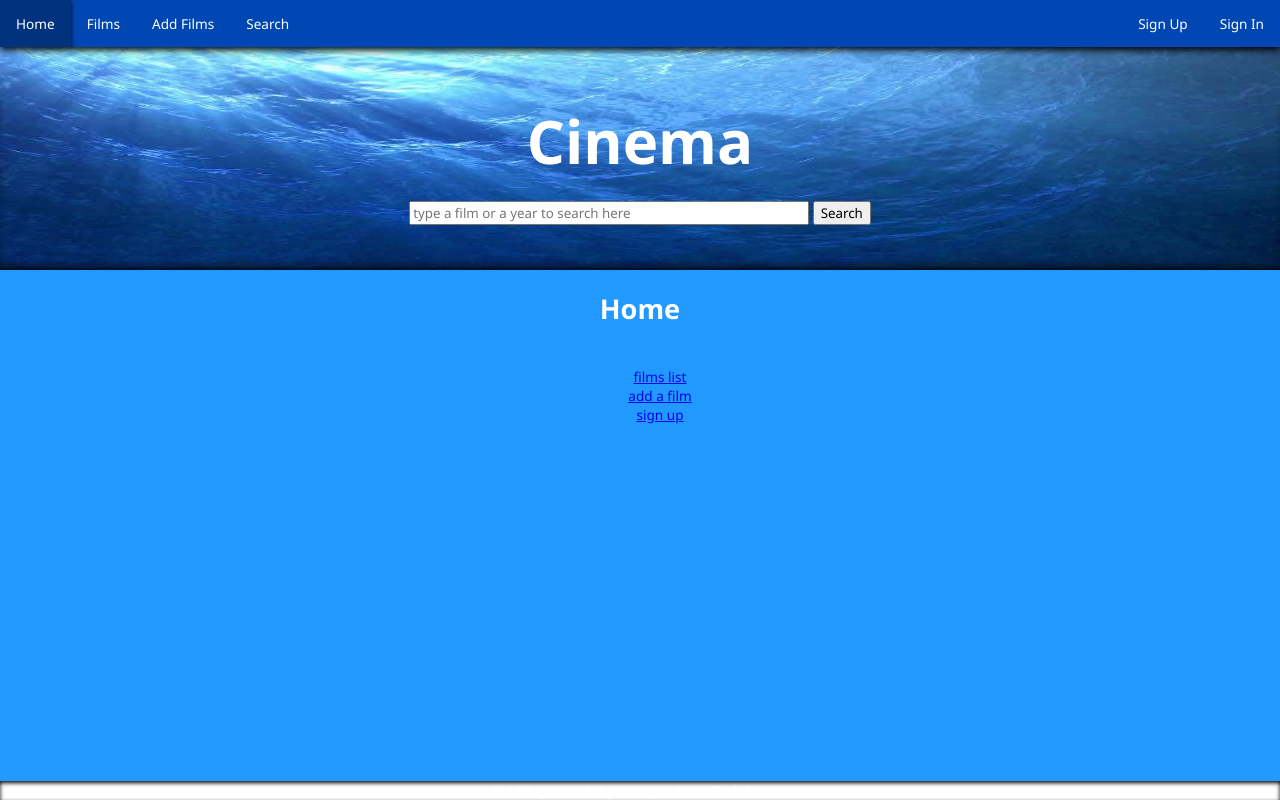
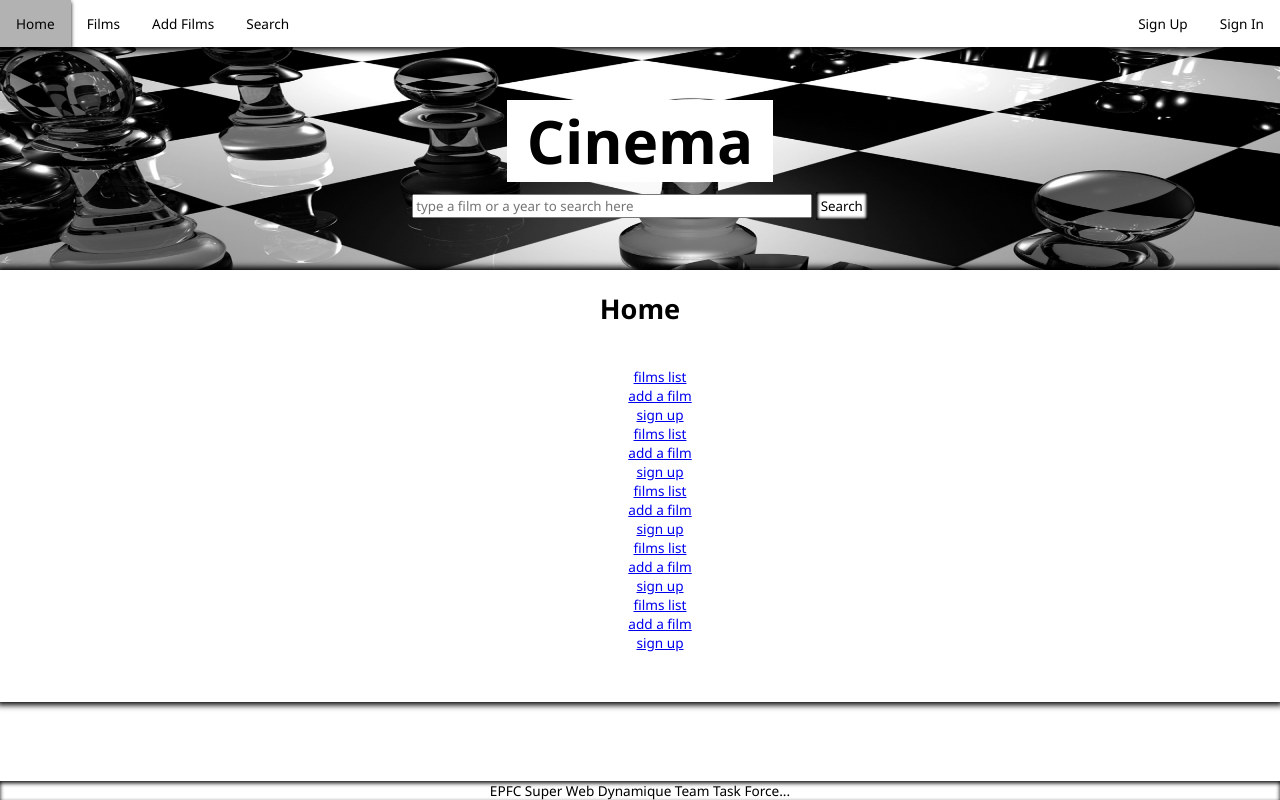
Before and after one commit to testEpfc/cinema, a PHP site: page / in a window 1280 px wide. Run offline with PHP 8.4, Linux system fonts and the light colour scheme.

Commit message:
whole theme changed poster added to input

```diff
--- a/css/cinema.css
+++ b/css/cinema.css
@@ -24,9 +24,12 @@ body {
     background-color: rgb(180,180,220);
     background-color: rgb(0, 204, 255);
     background-color: rgba(0, 138, 255, 0.87);
+    background-color: white;
+    background-color: rgba(255,255,255,1);
     color: rgb(0,0,200);
     color: rgb(0, 71, 179);
     color: white;
+    color: black;
     /*font-size: 50%;*/
     font-size: 85%;
     /*height: 100%;*/
@@ -56,6 +59,7 @@ header, footer {
 }*/
 .banner {
     /*margin-top: 50px;*/
+    margin: auto;
     margin-top: 100px;
     /*height:220px;*/
     height:170px;
@@ -63,21 +67,53 @@ header, footer {
     /*box-shadow: 0px -3px 5px -2px black inset;*/
     /*box-shadow: 0px -6px 10px -2px black inset;*/
     box-shadow: 0px -7px 10px -5px black inset;
+    position: fixed;
+    top:0;
+    z-index: -5;
+    width:100%;
+}
+.bannerPlaceHolder {
+    /*margin-top: 50px;*/
+    margin-top: 100px;
+    /*height:220px;*/
+    height:170px;
+    width:100%;
 }
 .banner img {
     /*height:350px;*/
     /*position: static;*/
     position: absolute;
+    position: fixed;
     /*position: relative;*/
     top: 0;
     left: 0;
-    z-index: -1;
+    /*left: 25%;*/
+    z-index: -100;
     /*height:250px;*/
     height:320px;
     height:270px;
     width:100%;
+    /*width:50%;*/
+    /*max-width:50%;*/
+    /*margin: auto;*/
     /*width:10000px;*/
     /*box-shadow: 0px 4px 4px -1px black inset;*/
+    /*display:none;*/
+}
+.bannerImagePlaceHolder {
+    position: absolute;
+    /*position: relative;*/
+    top: 0;
+    left: 0;
+    /*left: 25%;*/
+    z-index: -1;
+    /*z-index: 10;*/
+    /*height:250px;*/
+    height:320px;
+    height:270px;
+    width:100%;
+    background-color: rgba(0,0,0,0);
+    /*background-color: rgba(0,0,0,1);*/
 }
 /*@media (min-width: 400px){
     position: absolute;
@@ -95,11 +131,17 @@ header, footer {
 }
 main {
     margin: auto;
-    margin-top: 20px;
+    /*margin-top: 20px;*/
+    padding-top: 20px;
     /*padding-top: 50px;*/
     padding-bottom: 50px;
     text-align: center;
+    background-color: rgba(255,255,255,1);
+    background-color: white;
+    box-shadow: 0 0 6px 3px black;
 }
+/*main < {
+}*/
 footer {
     margin-bottom: 0px;
     padding-bottom: 0px;
@@ -115,15 +157,20 @@ table {
     margin: auto;
     /*text-align: center;*/
 }
-.responsiveTable {
+.responsiveTable, .resultList, .navbar, .gridTable {
+    color: white;
+    color: black;
+    background-color: rgb(0, 71, 179);
+    background-color: white;
+}
+.navbar li a {
+    color: black;
+}
+/*.resultList {
     color: white;
     background-color: rgb(0, 71, 179);
-}
-.resultList {
-    color: white;
-    background-color: rgb(0, 71, 179);
-}
-table.resultList, .navbar.miniNavbar, table.responsiveTable {
+}*/
+table.resultList, .navbar.miniNavbar, table.responsiveTable, .gridTable {
         /*max-width: 800px;*/
         width: 95%;
         /*width: 400px;*/
@@ -131,7 +178,8 @@ table.resultList, .navbar.miniNavbar, table.responsiveTable {
         /*box-shadow: 0px 2px 4px black;*/
 }
 @media (min-width: 850px){
-    table.resultList, .navbar.miniNavbar, table.responsiveTable {
+    table.resultList, .navbar.miniNavbar, table.responsiveTable, .gridTable {
+    /*table.resultList, .navbar.miniNavbar, table.responsiveTable {*/
         /*max-width: 800px;*/
         width: 800px;
         /*width: 400px;*/
@@ -176,9 +224,11 @@ table.resultList, .navbar.miniNavbar, table.responsiveTable {
     text-align: center;
 /*    position : fixed;
     top: 52px;*/
+    box-shadow: 0 0 6px 3px black;
 }
 .masterH1 {
     color: white;
+    color: black;
     /*size: 1em;*/
     font-size: 2em;
     font-size: 20px;
@@ -188,7 +238,38 @@ table.resultList, .navbar.miniNavbar, table.responsiveTable {
     /*font-size: 100px;*/
     /*size: 3em;*/
     /*size: 4em;*/
+    /*background-color: rgba(0,0,0,0.7);*/
+    /*background-color: rgba(0,0,0,1);*/
+    background-color: black;
+    background-color: white;
+    margin: auto;
+    margin-bottom: 10px;
+    /*width: 100px;*/
+    display: inline-block;
+    padding: 0 20px 0 20px;
 }
 main h1:first-of-type {
     margin-bottom: 40px;
 }
+input[type=submit], a button {
+    /*text-decoration: none;*/
+    border: none;
+    color: black;
+    background-color: white;
+    box-shadow:  0px 0px 3px 2px rgba(0,0,0,1) inset;
+    padding: 5px;
+}
+input[type=submit]:hover, a button:hover {
+/*    background-color: rgba(0,0,0,0.5);
+    background-color: rgba(0,0,0,0.5);
+    background-color: rgba(255,255,255,0.2);*/
+    box-shadow:  none;
+    box-shadow:  0px 0px 3px 2px rgba(0,0,0,1);
+}
+/*.sideBars, .bottomBar {
+    max-width: 1000px;
+    max-width: 1000px;
+    min-height: 50px;
+    background-color: white;
+    margin: auto;
+}*/
--- a/css/gridTable.css
+++ b/css/gridTable.css
@@ -3,11 +3,12 @@
     list-style: none;
 }*/
 .gridTable {
-    max-width: 800px;
+    /*max-width: 800px;*/
     margin: auto;
     overflow: hidden;
     font-size: 70%;
-    background-color: rgb(0, 71, 179);
+    /*background-color: rgb(0, 71, 179);*/
+    box-shadow: 0 0 8px 3px rgba(0,0,0,1) inset;
     padding-top: 20px;
 }
 .gridTableContainerExt {
@@ -34,6 +35,8 @@
    width:150px;
    height: 200px;
    box-shadow: 0 0 8px 2px rgba(0,0,0,0.6);
+   box-shadow: 0 0 8px 4px rgba(0,0,0,0.8);
+   box-shadow: 0 0 8px 3px rgba(0,0,0,1);
    /*box-shadow: 0 0 5px 2px white;*/
 }
 .gridTableContainer .compacteur {
@@ -44,9 +47,9 @@
    padding: 10px;
    padding: 5px;
    width:130px;
-   width:140px;
+   width:150px;
    height: 180px;
-   height: 190px;
+   height: 200px;
    overflow: hidden;
    text-align: center;
    color: rgba(0,0,0,0);
--- a/css/navigationBar.css
+++ b/css/navigationBar.css
@@ -7,7 +7,7 @@ ul.navbar  {
     /*overflowhidden fixes bugs for no reason....*/
     overflow: hidden;
     /*background-color: #333;*/
-    background-color: rgb(0, 71, 179);
+    /*background-color: rgb(0, 71, 179);*/
     /*box-shadow: 0px 2px 4px black;*/
     box-shadow: 0px 3px 7px black;
 }
@@ -29,7 +29,7 @@ ul.navbar  {
 
 .navbar li a {
     display: block;
-    color: white;
+    /*color: white;*/
     text-align: center;
     padding: 14px 16px;
     text-decoration: none;
@@ -39,6 +39,7 @@ ul.navbar  {
     /*background-color: #111;*/
     background-color: rgba(0,0,0,0.3);
     box-shadow: 0px 2px 4px black;
+    /*box-shadow:  0px 0px 3px 2px rgba(0,0,0,1);*/
 }
 
 .navbar .active {
--- a/css/responsiveTable.css
+++ b/css/responsiveTable.css
@@ -12,7 +12,7 @@ and open the template in the editor.
     padding : 5px;
 }
 .responsiveTable th, .responsiveTable td {
-    border: 0px solid black;
+    /*border: 0px solid black;*/
 }
 .responsiveTable td {
     display:block;
@@ -35,7 +35,7 @@ and open the template in the editor.
     /*background-color: #225522;*/
 }
 .responsiveTable tr {
-    border: 1px solid black;
+    /*border: 1px solid black;*/
 }
 @media screen and (min-width: 800px) {
     .responsiveTable {
@@ -44,7 +44,7 @@ and open the template in the editor.
 }
 @media screen and (min-width: 480px) {
     .responsiveTable th, .responsiveTable td {
-        border: 1px solid black;
+        /*border: 1px solid black;*/
     }
     .responsiveTable td {
         display:table-cell;
@@ -57,7 +57,7 @@ and open the template in the editor.
         /*color:yellow;*/
     }
     .responsiveTable tr {
-        border: solid black 1px;
+        /*border: solid black 1px;*/
     }
     .responsiveTable {
         /*width: 80%;*/
@@ -66,10 +66,16 @@ and open the template in the editor.
     }
 
 
-    .responsiveTable tr:nth-child(odd){
+/*    .responsiveTable tr:nth-child(odd){
         box-shadow:  0px 0px 6px 1px rgba(0,0,0,0.7);
     }
     .responsiveTable tr:nth-child(even){
         box-shadow:  0px 0px 6px 1px rgba(0,0,0,0.7) inset;
+    }    */
+}
+    .responsiveTable tr:nth-child(even){
+        box-shadow:  0px 0px 6px 1px rgba(0,0,0,0.7);
     }
-}
+    .responsiveTable tr:nth-child(odd){
+        box-shadow:  0px 0px 6px 1px rgba(0,0,0,0.7) inset;
+    }
--- a/css/resultList.css
+++ b/css/resultList.css
@@ -56,10 +56,12 @@ and open the template in the editor.
     /*box-shadow:  0px 6px 2px 4px black;*/
     /*box-shadow:  0px 6px 9px 4px rgba(0,0,0,0.7);*/
 }
-.resultList tr:nth-child(odd){
+/*.resultList tr:nth-child(odd){*/
+.resultList tr:nth-child(even){
     box-shadow:  0px 0px 9px 4px rgba(0,0,0,0.7);
 }
-.resultList tr:nth-child(even){
+/*.resultList tr:nth-child(even){*/
+.resultList tr:nth-child(odd){
     box-shadow:  0px 0px 9px 4px rgba(0,0,0,0.7) inset;
 }
 .resultList {
--- a/header.php
+++ b/header.php
@@ -1,5 +1,7 @@
 <?php
 $srcImage = "ressources/1.jpg ";
+$srcImage = "ressources/chess_board_glass_black_white_surface_15259_2560x1024.jpg ";
+
 $links = array('index.php','signin.php','signup.php','films.php','form.php');
 $activeMark = '" class="active';
 $linksSize = count($links);
@@ -16,8 +18,11 @@ $j=0;
 ?>
 <header>
 
+    <div class="bannerPlaceHolder">
     <div class="banner">
+        <div class="bannerImagePlaceHolder">
             <img src="<?php echo $srcImage; ?>">
+        </div>
         <div class="overlapper">
         <h1 class="masterH1"> Cinema </h1>
         <br>
@@ -36,6 +41,7 @@ $j=0;
         </form>
         </div>
     </div>
+    </div>
 
     <ul class="navbar">
         <li><a href="<?php echo $links[$j++] ?>"> Home </a></li>
--- a/index.php
+++ b/index.php
@@ -58,6 +58,46 @@ and open the template in the editor.
             <li>
                 <a href="signup.php"> sign up </a>
             </li>
+            <li>
+                <!--<button><a href="films.php"> films list </a></button>-->
+               <a href="films.php"> films list </a>
+            </li>
+            <li>
+                <a href="form.php"> add a film </a>
+            </li>
+            <li>
+                <a href="signup.php"> sign up </a>
+            </li>
+            <li>
+                <!--<button><a href="films.php"> films list </a></button>-->
+               <a href="films.php"> films list </a>
+            </li>
+            <li>
+                <a href="form.php"> add a film </a>
+            </li>
+            <li>
+                <a href="signup.php"> sign up </a>
+            </li>
+            <li>
+                <!--<button><a href="films.php"> films list </a></button>-->
+               <a href="films.php"> films list </a>
+            </li>
+            <li>
+                <a href="form.php"> add a film </a>
+            </li>
+            <li>
+                <a href="signup.php"> sign up </a>
+            </li>
+            <li>
+                <!--<button><a href="films.php"> films list </a></button>-->
+               <a href="films.php"> films list </a>
+            </li>
+            <li>
+                <a href="form.php"> add a film </a>
+            </li>
+            <li>
+                <a href="signup.php"> sign up </a>
+            </li>
         </ul>
 
 
--- a/signIn.php
+++ b/signIn.php
@@ -61,7 +61,7 @@ if(isset($_REQUEST['username']) && isset($_REQUEST['password']) && !empty($_REQU
                         Username:
                     </td>
                     <td>
-                        <input type="text" name="username" placeholder="username" value="">
+                        <input type="text" name="username" placeholder="username" value="" required>
                     </td>
                 </tr>
                 <tr>
@@ -69,7 +69,7 @@ if(isset($_REQUEST['username']) && isset($_REQUEST['password']) && !empty($_REQU
                         Password:
                     </td>
                     <td>
-                        <input type="password" name="password" placeholder="********" value="">
+                        <input type="password" name="password" placeholder="********" value="" required>
                     </td>
                 </tr>
                 <tr>
--- a/signup.php
+++ b/signup.php
@@ -50,7 +50,7 @@ $porteMysql->query("INSERT INTO `$DBName`.`$logTableName` (`id`, `nickname`, `pa
                         Username:
                     </td>
                     <td>
-                        <input type="text" name="username" placeholder="username">
+                        <input type="text" name="username" placeholder="username" required>
                     </td>
                 </tr>
                 <tr>
@@ -58,7 +58,7 @@ $porteMysql->query("INSERT INTO `$DBName`.`$logTableName` (`id`, `nickname`, `pa
                         Password:
                     </td>
                     <td>
-                        <input type="password" name="password" placeholder="********">
+                        <input type="password" name="password" placeholder="********" required>
                     </td>
                 </tr>
                 <tr>
@@ -66,7 +66,7 @@ $porteMysql->query("INSERT INTO `$DBName`.`$logTableName` (`id`, `nickname`, `pa
                         Email:
                     </td>
                     <td>
-                        <input type="email" name="email" placeholder="address@domain.com">
+                        <input type="email" name="email" placeholder="address@domain.com" required>
                     </td>
                 </tr>
                 <tr>
```
Also changed, not shown: films.php (+13 -4 lines), form.php (+11 -1 lines), DbAffiches/The hateful eight.jpg (added), DbAffiches/spectre-poster-black-white.jpg (added), ressources/black and white cinema.jpg (added), ressources/chess_board_glass_black_white_surface_15259_2560x1024.jpg (added), ressources/film-1081666_960_720.jpg (added). Lines whose indentation alone changed are shown as unchanged.
